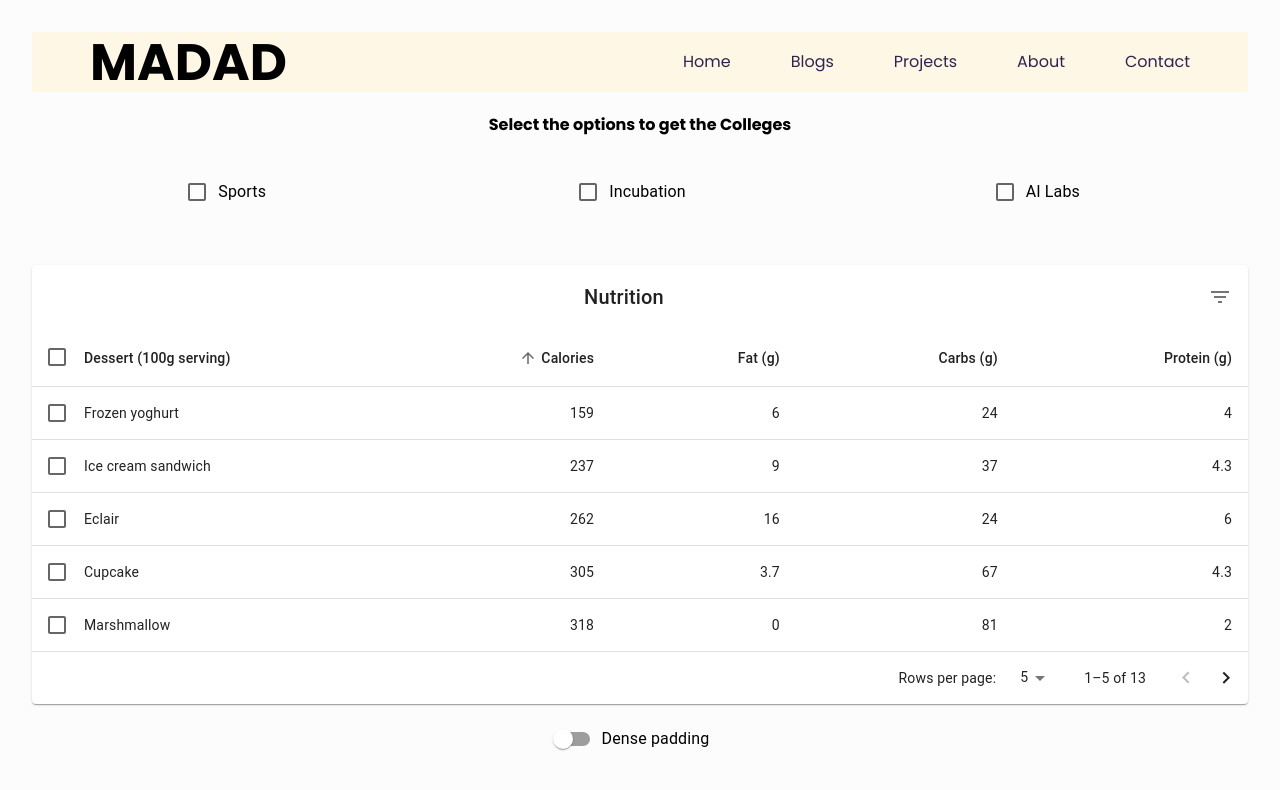
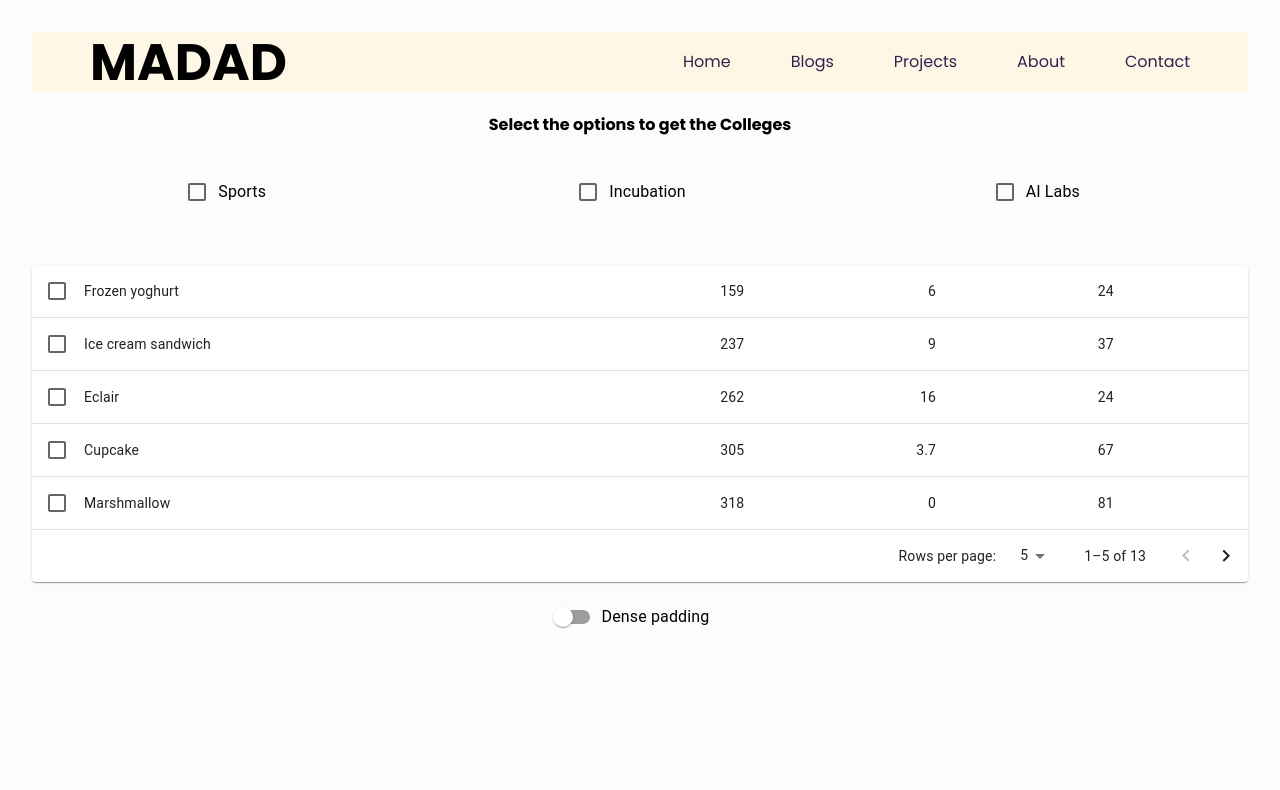
Before and after one commit to trishantjain/madad, a React (Vite) app: page / in a window 1280 px wide. Shown: the top 790 px of the page. Built offline with nearby package versions, Linux system fonts and the light colour scheme.

Commit message:
Updated Table component

```diff
--- a/src/components/Table.jsx
+++ b/src/components/Table.jsx
@@ -21,7 +21,7 @@ import Switch from '@mui/material/Switch';
 import DeleteIcon from '@mui/icons-material/Delete';
 import FilterListIcon from '@mui/icons-material/FilterList';
 import { visuallyHidden } from '@mui/utils';
-import { clgList } from '../Data/data';
+// import { clgList } from '../Data/data';
 
 function createData(id, name, calories, fat, carbs, protein) {
     return {
@@ -35,19 +35,19 @@ function createData(id, name, calories, fat, carbs, protein) {
 }
 
 const rows = [
-    createData(1, 'Cupcake', 305, 3.7, 67, 4.3),
-    createData(2, 'Donut', 452, 25.0, 51, 4.9),
-    createData(3, 'Eclair', 262, 16.0, 24, 6.0),
-    createData(4, 'Frozen yoghurt', 159, 6.0, 24, 4.0),
-    createData(5, 'Gingerbread', 356, 16.0, 49, 3.9),
-    createData(6, 'Honeycomb', 408, 3.2, 87, 6.5),
-    createData(7, 'Ice cream sandwich', 237, 9.0, 37, 4.3),
-    createData(8, 'Jelly Bean', 375, 0.0, 94, 0.0),
-    createData(9, 'KitKat', 518, 26.0, 65, 7.0),
-    createData(10, 'Lollipop', 392, 0.2, 98, 0.0),
-    createData(11, 'Marshmallow', 318, 0, 81, 2.0),
-    createData(12, 'Nougat', 360, 19.0, 9, 37.0),
-    createData(13, 'Oreo', 437, 18.0, 63, 4.0),
+    createData(1, 'Cupcake', 305, 3.7, 67),
+    createData(2, 'Donut', 452, 25.0, 51),
+    createData(3, 'Eclair', 262, 16.0, 24),
+    createData(4, 'Frozen yoghurt', 159, 6.0, 24),
+    createData(5, 'Gingerbread', 356, 16.0, 49),
+    createData(6, 'Honeycomb', 408, 3.2, 87),
+    createData(7, 'Ice cream sandwich', 237, 9.0, 37),
+    createData(8, 'Jelly Bean', 375, 0.0, 94),
+    createData(9, 'KitKat', 518, 26.0, 65),
+    createData(10, 'Lollipop', 392, 0.2, 98),
+    createData(11, 'Marshmallow', 318, 0, 81),
+    createData(12, 'Nougat', 360, 19.0, 9),
+    createData(13, 'Oreo', 437, 18.0, 63),
 ];
 
 function descendingComparator(a, b, orderBy) {
@@ -68,149 +68,157 @@ function getComparator(order, orderBy) {
 
 const headCells = [
     {
-        id: 'name',
+        id: 'COLLEGES',
         numeric: false,
         disablePadding: true,
-        label: 'Dessert (100g serving)',
+        label: 'COLLEGES',
     },
     {
-        id: 'calories',
+        id: 'Sports',
+        numeric: false,
+        disablePadding: true,
+        label: 'Sports',
+    },
+    {
+        id: 'Incubation',
         numeric: true,
         disablePadding: false,
-        label: 'Calories',
+        label: 'Incubation',
     },
     {
-        id: 'fat',
+        id: 'AI Labs',
         numeric: true,
         disablePadding: false,
-        label: 'Fat (g)',
+        label: 'AI Labs',
     },
-    {
-        id: 'carbs',
-        numeric: true,
-        disablePadding: false,
-        label: 'Carbs (g)',
-    },
-    {
-        id: 'protein',
-        numeric: true,
-        disablePadding: false,
-        label: 'Protein (g)',
-    },
+    // {
+    //     id: 'carbs',
+    //     numeric: true,
+    //     disablePadding: false,
+    //     label: 'Carbs(g)',
+    // },
+    // {
+    //     id: 'protein',
+    //     numeric: true,
+    //     disablePadding: false,
+    //     label: 'Protein(g)',
+    // },
 ];
 
-function EnhancedTableHead(props) {
-    const { onSelectAllClick, order, orderBy, numSelected, rowCount, onRequestSort } =
-        props;
-    const createSortHandler = (property) => (event) => {
-        onRequestSort(event, property);
-    };
 
-    return (
-        <TableHead>
-            <TableRow>
-                <TableCell padding="checkbox">
-                    <Checkbox
-                        color="primary"
-                        indeterminate={numSelected > 0 && numSelected < rowCount}
-                        checked={rowCount > 0 && numSelected === rowCount}
-                        onChange={onSelectAllClick}
-                        inputProps={{
-                            'aria-label': 'select all desserts',
-                        }}
-                    />
-                </TableCell>
-                {headCells.map((headCell) => (
-                    <TableCell
-                        key={headCell.id}
-                        align={headCell.numeric ? 'right' : 'left'}
-                        padding={headCell.disablePadding ? 'none' : 'normal'}
-                        sortDirection={orderBy === headCell.id ? order : false}
-                    >
-                        <TableSortLabel
-                            active={orderBy === headCell.id}
-                            direction={orderBy === headCell.id ? order : 'asc'}
-                            onClick={createSortHandler(headCell.id)}
-                        >
-                            {headCell.label}
-                            {orderBy === headCell.id ? (
-                                <Box component="span" sx={visuallyHidden}>
-                                    {order === 'desc' ? 'sorted descending' : 'sorted ascending'}
-                                </Box>
-                            ) : null}
-                        </TableSortLabel>
-                    </TableCell>
-                ))}
-            </TableRow>
-        </TableHead>
-    );
-}
+// *** TABLE HEADER ***
+// function EnhancedTableHead(props) {
+//     const { onSelectAllClick, order, orderBy, numSelected, rowCount, onRequestSort } =
+//         props;
+//     const createSortHandler = (property) => (event) => {
+//         onRequestSort(event, property);
+//     };
 
-EnhancedTableHead.propTypes = {
-    numSelected: PropTypes.number.isRequired,
-    onRequestSort: PropTypes.func.isRequired,
-    onSelectAllClick: PropTypes.func.isRequired,
-    order: PropTypes.oneOf(['asc', 'desc']).isRequired,
-    orderBy: PropTypes.string.isRequired,
-    rowCount: PropTypes.number.isRequired,
-};
+//     return (
+//         <TableHead>
+//             <TableRow>
+//                 <TableCell padding="checkbox">
+//                     <Checkbox
+//                         color="primary"
+//                         indeterminate={numSelected > 0 && numSelected < rowCount}
+//                         checked={rowCount > 0 && numSelected === rowCount}
+//                         onChange={onSelectAllClick}
+//                         inputProps={{
+//                             'aria-label': 'select all desserts',
+//                         }}
+//                     />
+//                 </TableCell>
+//                 {headCells.map((headCell) => (
+//                     <TableCell
+//                         key={headCell.id}
+//                         align={headCell.numeric ? 'right' : 'left'}
+//                         padding={headCell.disablePadding ? 'none' : 'normal'}
+//                         sortDirection={orderBy === headCell.id ? order : false}
+//                     >
+//                         <TableSortLabel
+//                             active={orderBy === headCell.id}
+//                             direction={orderBy === headCell.id ? order : 'asc'}
+//                             onClick={createSortHandler(headCell.id)}
+//                         >
+//                             {headCell.label}
+//                             {orderBy === headCell.id ? (
+//                                 <Box component="span" sx={visuallyHidden}>
+//                                     {order === 'desc' ? 'sorted descending' : 'sorted ascending'}
+//                                 </Box>
+//                             ) : null}
+//                         </TableSortLabel>
+//                     </TableCell>
+//                 ))}
+//             </TableRow>
+//         </TableHead>
+//     );
+// }
 
-function EnhancedTableToolbar(props) {
-    const { numSelected } = props;
-    return (
-        <Toolbar
-            sx={[
-                {
-                    pl: { sm: 2 },
-                    pr: { xs: 1, sm: 1 },
-                },
-                numSelected > 0 && {
-                    bgcolor: (theme) =>
-                        alpha(theme.palette.primary.main, theme.palette.action.activatedOpacity),
-                },
-            ]}
-        >
-            {numSelected > 0 ? (
-                <Typography
-                    sx={{ flex: '1 1 100%' }}
-                    color="inherit"
-                    variant="subtitle1"
-                    component="div"
-                >
-                    {numSelected} selected
-                </Typography>
-            ) : (
-                <Typography
-                    sx={{ flex: '1 1 100%' }}
-                    variant="h6"
-                    id="tableTitle"
-                    component="div"
-                >
-                    Nutrition
-                </Typography>
-            )}
-            {numSelected > 0 ? (
-                <Tooltip title="Delete">
-                    <IconButton>
-                        <DeleteIcon />
-                    </IconButton>
-                </Tooltip>
-            ) : (
-                <Tooltip title="Filter list">
-                    <IconButton>
-                        <FilterListIcon />
-                    </IconButton>
-                </Tooltip>
-            )}
-        </Toolbar>
-    );
-}
+// EnhancedTableHead.propTypes = {
+//     numSelected: PropTypes.number.isRequired,
+//     onRequestSort: PropTypes.func.isRequired,
+//     onSelectAllClick: PropTypes.func.isRequired,
+//     order: PropTypes.oneOf(['asc', 'desc']).isRequired,
+//     orderBy: PropTypes.string.isRequired,
+//     rowCount: PropTypes.number.isRequired,
+// };
 
-EnhancedTableToolbar.propTypes = {
-    numSelected: PropTypes.number.isRequired,
-};
+// function EnhancedTableToolbar(props) {
+//     const { numSelected } = props;
+//     return (
+//         <Toolbar
+//             sx={[
+//                 {
+//                     pl: { sm: 2 },
+//                     pr: { xs: 1, sm: 1 },
+//                 },
+//                 numSelected > 0 && {
+//                     bgcolor: (theme) =>
+//                         alpha(theme.palette.primary.main, theme.palette.action.activatedOpacity),
+//                 },
+//             ]}
+//         >
+//             {numSelected > 0 ? (
+//                 <Typography
+//                     sx={{ flex: '1 1 100%' }}
+//                     color="inherit"
+//                     variant="subtitle1"
+//                     component="div"
+//                 >
+//                     {numSelected} selected
+//                 </Typography>
+//             ) : (
+//                 <Typography
+//                     sx={{ flex: '1 1 100%' }}
+//                     variant="h6"
+//                     id="tableTitle"
+//                     component="div"
+//                 >
+//                     Nutrition
+//                 </Typography>
+//             )}
+//             {numSelected > 0 ? (
+//                 <Tooltip title="Delete">
+//                     <IconButton>
+//                         <DeleteIcon />
+//                     </IconButton>
+//                 </Tooltip>
+//             ) : (
+//                 <Tooltip title="Filter list">
+//                     <IconButton>
+//                         <FilterListIcon />
+//                     </IconButton>
+//                 </Tooltip>
+//             )}
+//         </Toolbar>
+//     );
+// }
 
-export default function EnhancedTable() {
+// EnhancedTableToolbar.propTypes = {
+//     numSelected: PropTypes.number.isRequired,
+// };
+
+export default function EnhancedTable({filteredClg}) {
     const [order, setOrder] = React.useState('asc');
     const [orderBy, setOrderBy] = React.useState('calories');
     const [selected, setSelected] = React.useState([]);
@@ -280,21 +288,22 @@ export default function EnhancedTable() {
     return (
         <Box sx={{ width: '100%' }}>
             <Paper sx={{ width: '100%', mb: 2 }}>
-                <EnhancedTableToolbar numSelected={selected.length} />
+                {/* <EnhancedTableToolbar numSelected={selected.length} /> */}
                 <TableContainer>
                     <Table
                         sx={{ minWidth: 750 }}
                         aria-labelledby="tableTitle"
                         size={dense ? 'small' : 'medium'}
                     >
-                        <EnhancedTableHead
+                        {/* TABLE HEADER */}
+                        {/* <EnhancedTableHead
                             numSelected={selected.length}
                             order={order}
                             orderBy={orderBy}
                             onSelectAllClick={handleSelectAllClick}
                             onRequestSort={handleRequestSort}
                             rowCount={rows.length}
-                        />
+                        /> */}
                         <TableBody>
                             {visibleRows.map((row, index) => {
                                 const isItemSelected = selected.includes(row.id);
```
